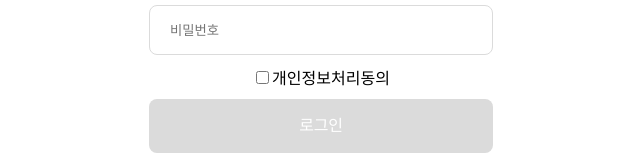
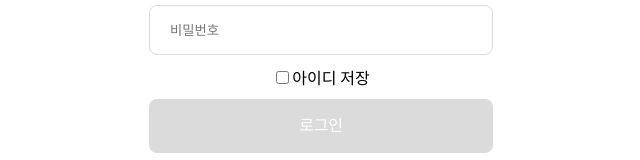
Before and after one commit to junhyuk961124/learn_react, a React (Create React App) app: page / in a window 1280 px wide. Shown: the part 366-526 px from the top of the page, without its empty margins (319-959 px from the left). Built offline with nearby package versions, Linux system fonts and the light colour scheme; a web font is replaced by a local one.

Commit message:
add loginpage

```diff
--- a/src/components/Checkbox.jsx
+++ b/src/components/Checkbox.jsx
@@ -5,7 +5,7 @@ const Checkbox = () => {
     <div className="checkbox-container boxing">
       <input type="checkbox" className="form-check-input" id="Check1"></input>
       <label className="check-label" for="Check1">
-        개인정보처리동의
+        아이디 저장
       </label>
     </div>
   );
```
Also changed, not shown: learn_react/src/components/Card.jsx (deleted, +0 -7 lines).
